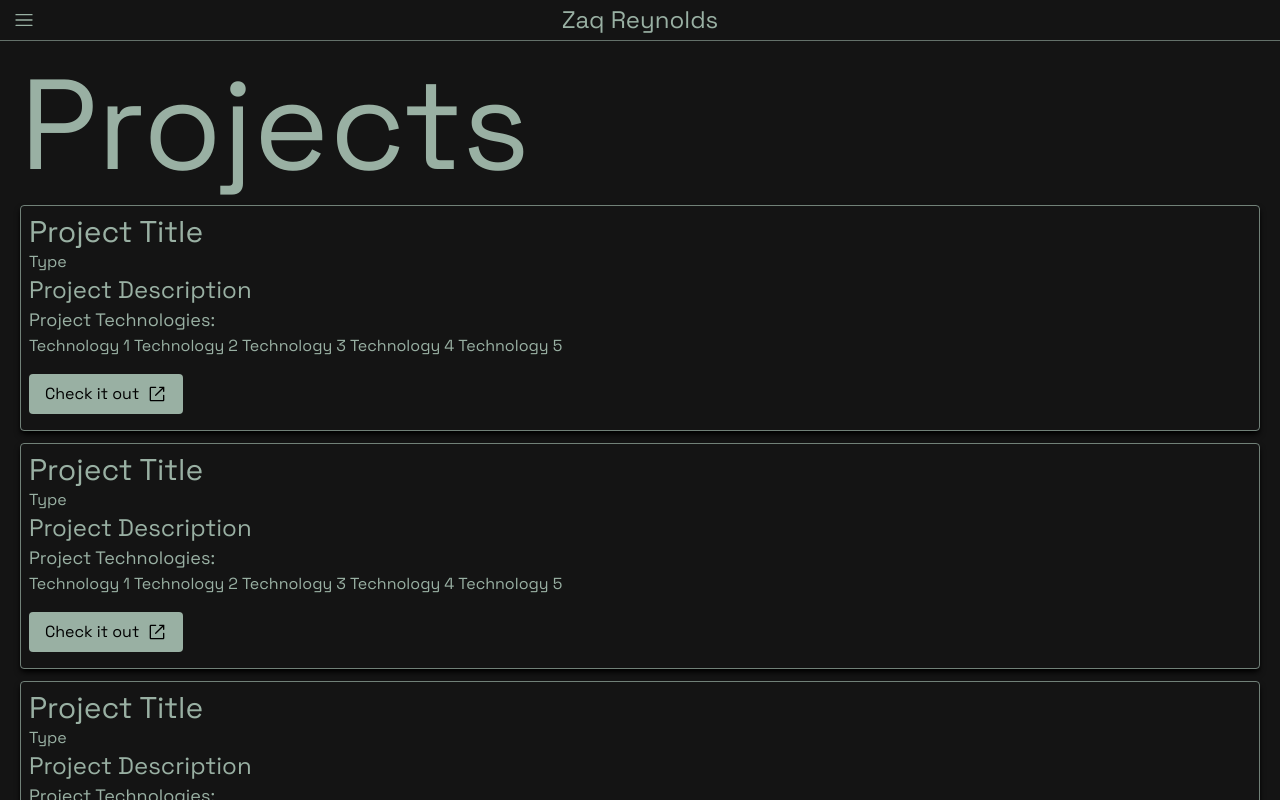
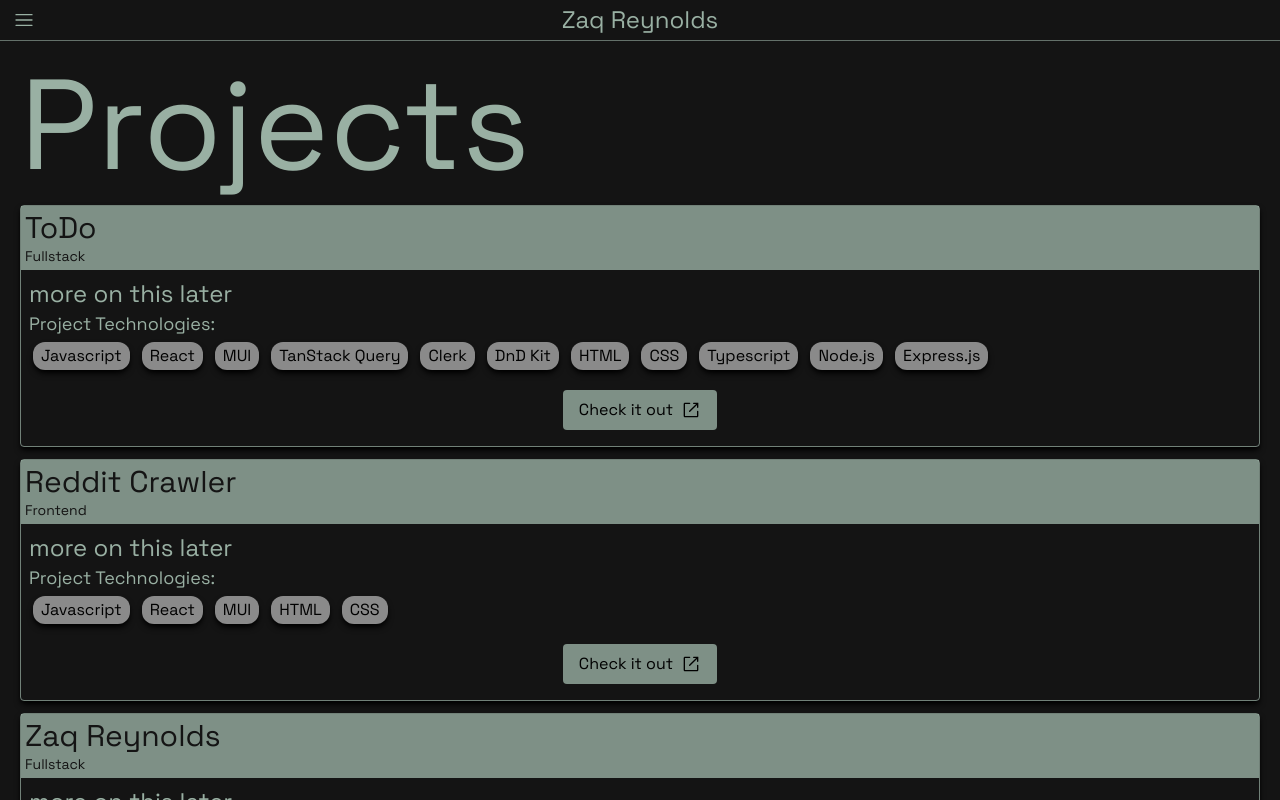
Before and after one commit to zaqreynolds/zaqreynolds, a Next.js app: page /projects in a window 1280 px wide. Built offline with nearby package versions, Linux system fonts and the light colour scheme.

Commit message:
feat(components): Add TechChip component for displaying technology chips
- Added a new TechChip component to display technology chips with optional color.
- Updated ProjectCard component to use TechChip for displaying project technologies.

```diff
--- /dev/null
+++ b/app/components/TechChip.tsx
@@ -0,0 +1,13 @@
+const TechChip = ({ tech, color }: { tech: string; color?: string }) => {
+  //   const colorClass = color ? `bg-${color}` : "bg-grey";
+
+  return (
+    <div
+      className={`bg-white bg-opacity-50 text-black p-[2px] px-2 m-1 rounded-xl shadow-md shadow-black`}
+    >
+      {tech}
+    </div>
+  );
+};
+
+export default TechChip;
--- a/app/contact/page.tsx
+++ b/app/contact/page.tsx
@@ -1,6 +1,7 @@
-import CustomIcon from "@/app/components/CustomIcon";
 import ContactForm from "./ContactForm";
 import { contactSchema } from "../contactSchema";
+import { GitHubLogoIcon, LinkedInLogoIcon } from "@radix-ui/react-icons";
+import Link from "next/link";
 
 const Contact = () => {
   const onFormAction = async (formData: FormData) => {
@@ -37,12 +38,23 @@ const Contact = () => {
         </div>
         <ContactForm onFormAction={onFormAction} />
         <div className="flex px-2 justify-center">
-          <CustomIcon iconType="GitHub" link="https://github.com/zaqreynolds" />
-          <div className="w-10" />
-          <CustomIcon
-            iconType="LinkedIn"
-            link="https://www.linkedin.com/in/zaqreynolds/"
-          />
+          <Link
+            href="https://github.com/zaqreynolds"
+            target="_blank"
+            rel="noopener noreferrer"
+            className="flex items-center transition-all border-opacity-60 hover:border-opacity-100 duration-500 ease-in-out border-2 border-lightOlive rounded-lg hover:rounded-2xl p-1 hover:bg-lightOlive hover:bg-hover hover:bg-opacity-20 hover:shadow-lg shadow-black cursor-pointer"
+          >
+            <GitHubLogoIcon width={35} height={35} />
+          </Link>
+          <div className="w-32" />
+          <Link
+            href="https://www.linkedin.com/in/zaqreynolds/"
+            target="_blank"
+            rel="noopener noreferrer"
+            className="flex items-center transition-all border-opacity-60 hover:border-opacity-100 duration-500 ease-in-out border-2 border-lightOlive rounded-lg hover:rounded-2xl p-1 hover:bg-lightOlive hover:bg-hover hover:bg-opacity-20 hover:shadow-lg shadow-black cursor-pointer"
+          >
+            <LinkedInLogoIcon width={35} height={35} />
+          </Link>
         </div>
       </div>
     </main>
--- a/app/layout.tsx
+++ b/app/layout.tsx
@@ -22,7 +22,7 @@ export default function RootLayout({
   return (
     <html lang="en">
       <body className={`${spaceGrotesk.className} text-lightOlive`}>
-        <div className="h-screen w-screen flex flex-col overflow-hidden bg-#172420">
+        <div className="h-screen w-screen flex flex-col overflow-hidden">
           <Header />
           <main className="flex flex-grow overflow-hidden">{children}</main>
         </div>
--- a/app/projects/ProjectCard.tsx
+++ b/app/projects/ProjectCard.tsx
@@ -1,7 +1,8 @@
 import Link from "next/link";
 import { ExternalLinkIcon } from "@radix-ui/react-icons";
+import TechChip from "../components/TechChip";
 
-type ProjectType = "fullstack" | "frontend" | "backend";
+type ProjectType = "full" | "front" | "back";
 
 const ProjectCard = ({
   title = "Project Title",
@@ -22,30 +23,46 @@ const ProjectCard = ({
   techStack: string[];
   destination: string;
 }) => {
+  const handleType = (type: ProjectType) => {
+    switch (type) {
+      case "full":
+        return "Fullstack";
+      case "front":
+        return "Frontend";
+      case "back":
+        return "Backend";
+      default:
+        return "Fullstack";
+    }
+  };
+
   return (
-    <div className="mb-3 border border-lightOlive border-opacity-70 rounded p-2 shadow-md shadow-black hover:border-opacity-100 hover:bg-hover hover:shadow-lg hover:mb-6 transition-all duration-500">
-      <h2 className="text-3xl">{title}</h2>
-      <p> Type</p>
+    <div className="mb-3 border border-lightOlive border-opacity-70 rounded shadow-md shadow-black hover:border-opacity-100 hover:bg-hover hover:shadow-lg hover:mb-6 transition-all duration-500">
+      <div className="flex flex-col p-1 bg-lightOlive bg-opacity-80">
+        <h2 className=" text-3xl text-background ">{title}</h2>
+        <p className="text-background text-sm">{handleType(type)}</p>
+      </div>
+      <div className="flex flex-col p-2">
         <h3 className="text-2xl">{description}</h3>
         <h4 className="text-lg">Project Technologies:</h4>
         <ul className="flex flex-wrap">
           {techStack.map((tech, index) => (
             <li key={index} className="p-1, mr-1">
-            {tech}
+              <TechChip tech={tech} />
             </li>
           ))}
         </ul>
-      {/* <button className="bg-lightOlive text-black font-bold w-30 my-2 py-2 px-4 mt-4 rounded hover:bg-blue-200">
-        Check it out
-      </button> */}
+        <div className="flex justify-center">
           <Link
             href={destination}
-        className="bg-lightOlive text-black flex items-center w-fit my-2 py-2 px-4 mt-4 rounded hover:bg-blue-200"
+            className="bg-lightOlive bg-opacity-80 text-black flex items-center w-fit my-2 py-2 px-4 mt-4 rounded hover:bg-opacity-100  "
           >
             Check it out
             <ExternalLinkIcon width="20" height="20" className="ml-2" />
           </Link>
         </div>
+      </div>
+    </div>
   );
 };
 
--- a/app/projects/page.tsx
+++ b/app/projects/page.tsx
@@ -7,9 +7,49 @@ const Projects = () => {
         Projects
       </h1>
       <div className="flex flex-col ">
-        <ProjectCard />
-        <ProjectCard />
-        <ProjectCard />
+        <ProjectCard
+          title="ToDo"
+          type="full"
+          description="more on this later"
+          techStack={[
+            "Javascript",
+            "React",
+            "MUI",
+            "TanStack Query",
+            "Clerk",
+            "DnD Kit",
+            "HTML",
+            "CSS",
+            "Typescript",
+            "Node.js",
+            "Express.js",
+          ]}
+          destination=""
+        />
+        <ProjectCard
+          title="Reddit Crawler"
+          type="front"
+          description="more on this later"
+          techStack={["Javascript", "React", "MUI", "HTML", "CSS"]}
+          destination=""
+        />
+        <ProjectCard
+          title="Zaq Reynolds"
+          type="full"
+          description="more on this later"
+          techStack={[
+            "Next.js",
+            "React",
+            "TypeScript",
+            "TailwindCSS",
+            "Shadcn/ui",
+            "React-Hook-Form",
+            "Zod",
+            "Radix-UI",
+            "HTML",
+          ]}
+          destination=""
+        />
       </div>
     </main>
   );
```
Lines whose indentation alone changed are shown as unchanged.
